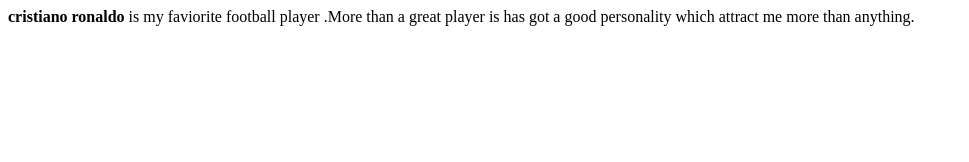
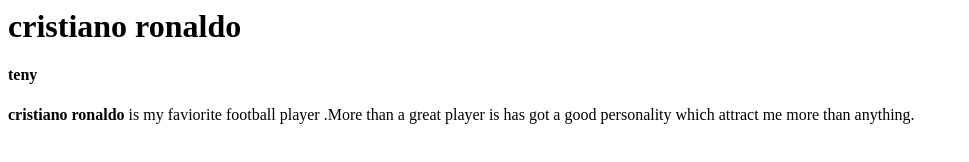
Before and after one commit to Tenyjose/studyingpages, a plain HTML site: page Ronaldo.html in a window 1280 px wide. Shown: the whole page, without its empty margins (0-969 px from the left). Drawn offline with Linux system fonts and the light colour scheme.

Commit message:
Update Ronaldo.html

```diff
--- a/Ronaldo.html
+++ b/Ronaldo.html
@@ -1,5 +1,8 @@
 <html>
 <body>
+
+  <h1>cristiano ronaldo</h1>
+  <h4>teny</h4>
 <p> <strong>cristiano ronaldo</strong> is my faviorite football player .More than a great player is has got a good personality which attract me more than anything.
 </body>
 </html>
```
